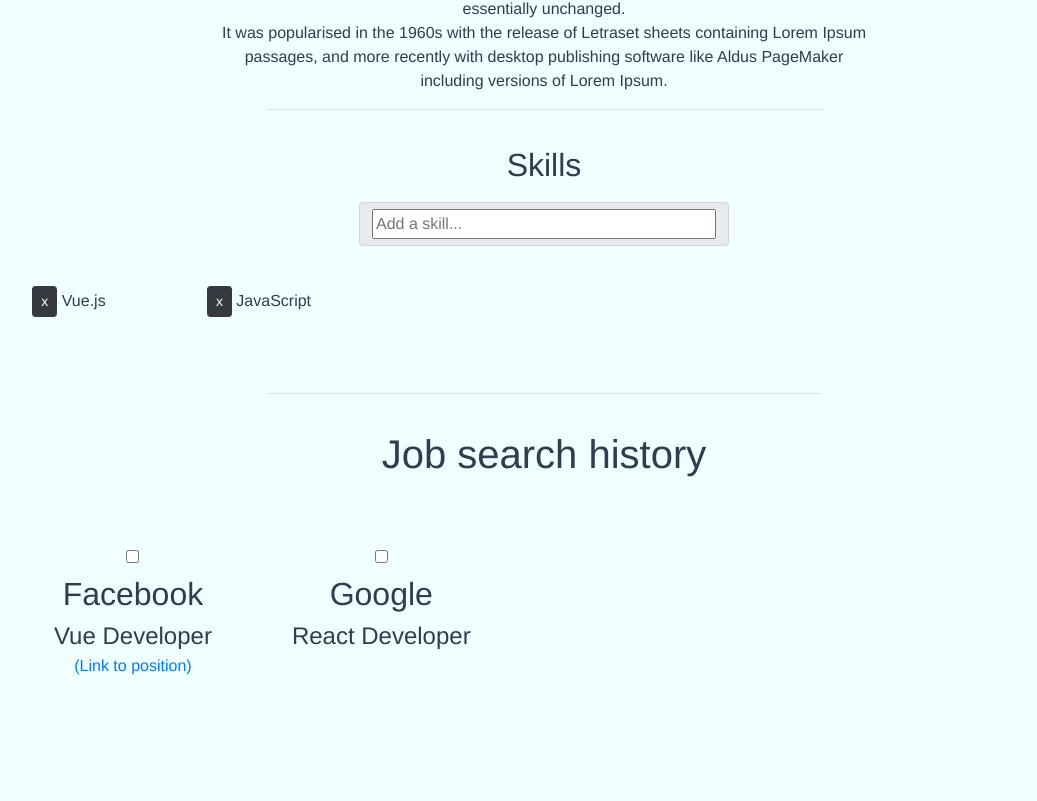
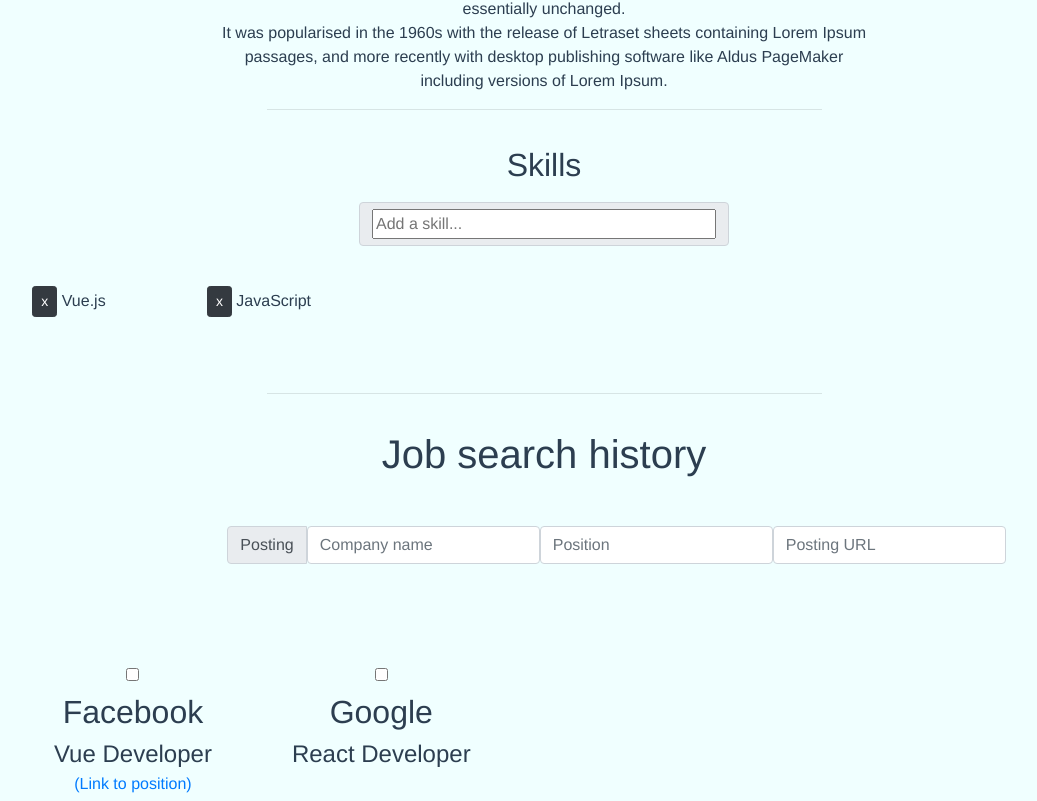
Before and after one commit to sam-pop/vue-presentation, a Vue app: page /#/ in a window 1280 px wide. Shown: the part 402-1203 px from the top of the page, without its empty margins (96-1133 px from the left). Built offline with nearby package versions, Linux system fonts and the light colour scheme.

Commit message:
jobApp update

```diff
--- a/src/components/JobApp.vue
+++ b/src/components/JobApp.vue
@@ -1,6 +1,16 @@
 <template>
     <div class="container">
         <h1>Job search history</h1>
+    <form @submit.prevent="addPosting" class="text-center offset-2">
+        <div class="input-group center">
+            <div class="input-group-prepend">
+                <span class="input-group-text" id="">Posting</span>
+                <input type="text" class="form-control" placeholder="Company name" v-model="newName">
+                <input type="text" class="form-control" placeholder="Position" v-model="newPosition">
+                <input type="text" class="form-control" placeholder="Posting URL" v-model="newURL">
+            </div>
+        </div>
+    </form>
         <div class="row">
             <div v-for="(data, i) in jobs" :key="i" v-bind:class="{isChecked : data.noGo}">
                 <div class="col">
@@ -25,7 +35,10 @@
             jobs: [
                 {'name': 'Facebook', 'position':'Vue Developer', 'url' : 'http://www.google.com', 'noGo' : false},
                 {'name': 'Google', 'position':'React Developer', 'url' : '', 'noGo' : false}
-            ]
+            ],
+            newName: '',
+            newPosition: '',
+            newURL: ''
         }
     }
 }
@@ -40,4 +53,8 @@
 div {
   padding: 20px;
 }
+
+.center {
+  margin: 0 auto;
+}
 </style>
```
